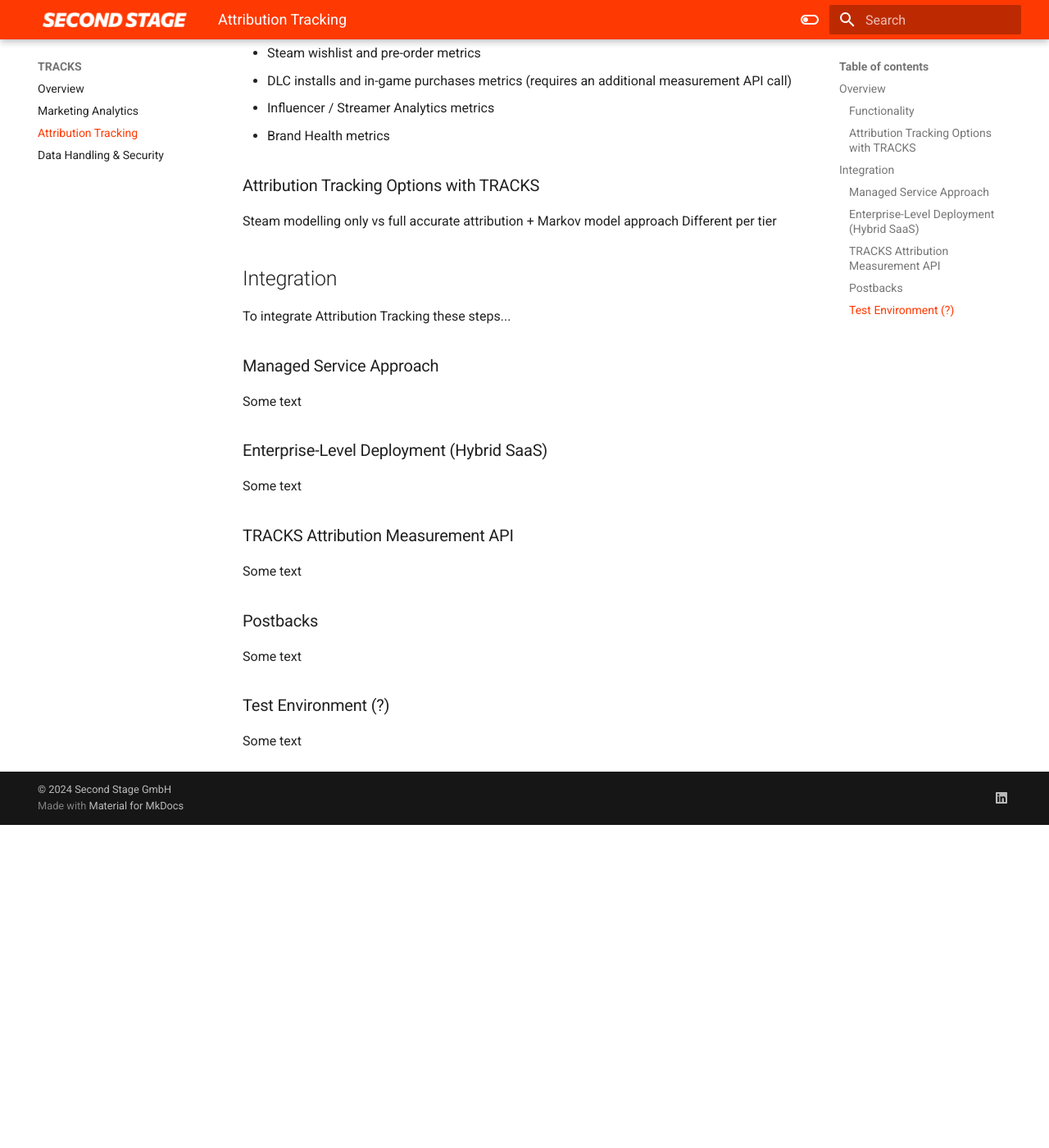
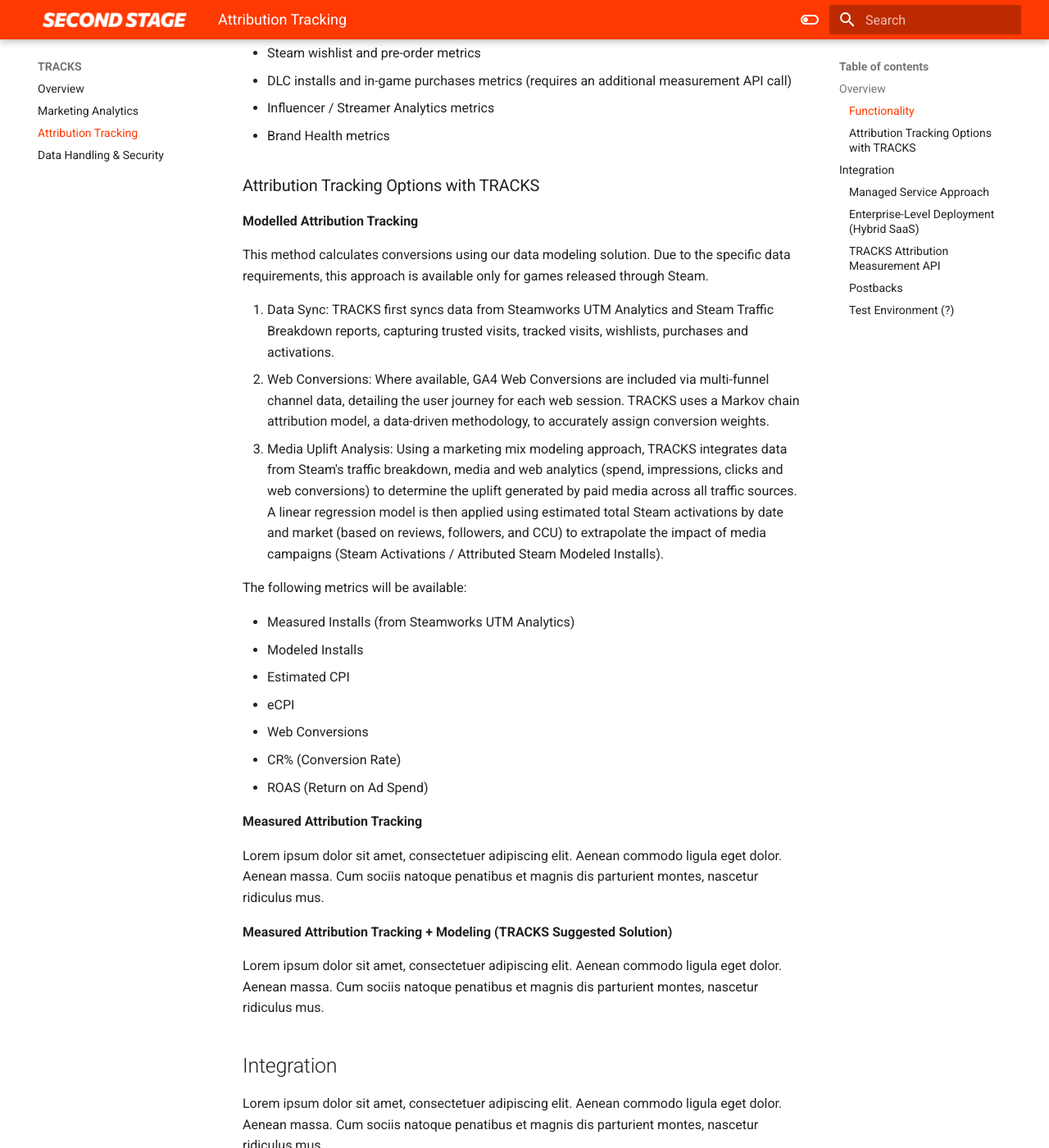
Before and after one commit to secondstage-io/tracks-documentation, an MkDocs documentation site: the page built from docs/tracks/attribution-tracking.md, in a window 1280 px wide and 1400 px high, scrolled down 2520 px. Shown: the whole window at 82% size. Built offline with MkDocs 1.6.1 and Material for MkDocs 9.7.7, drawn with Linux system fonts in a browser that asks for light colours; before the commit the page ends 3526 px from its top, so only the background shows below that; some of the changed text lies outside the part shown.

Commit message:
Update attribution-tracking.md
additional content

```diff
--- a/docs/tracks/attribution-tracking.md
+++ b/docs/tracks/attribution-tracking.md
@@ -62,16 +62,39 @@
 
 ### Attribution Tracking Options with TRACKS
 
-Steam modelling only vs full accurate attribution + Markov model approach
-Different per tier
+**Modelled Attribution Tracking**
+
+This method calculates conversions using our data modeling solution. Due to the specific data requirements, this approach is available only for games released through Steam.
+
+1. Data Sync: TRACKS first syncs data from Steamworks UTM Analytics and Steam Traffic Breakdown reports, capturing trusted visits, tracked visits, wishlists, purchases and activations.
+2. Web Conversions: Where available, GA4 Web Conversions are included via multi-funnel channel data, detailing the user journey for each web session. TRACKS uses a Markov chain attribution model, a data-driven methodology, to accurately assign conversion weights.
+3. Media Uplift Analysis: Using a marketing mix modeling approach, TRACKS integrates data from Steam's traffic breakdown, media and web analytics (spend, impressions, clicks and web conversions) to determine the uplift generated by paid media across all traffic sources. A linear regression model is then applied using estimated total Steam activations by date and market (based on reviews, followers, and CCU) to extrapolate the impact of media campaigns (Steam Activations / Attributed Steam Modeled Installs).
+
+The following metrics will be available:
+
+- Measured Installs (from Steamworks UTM Analytics)
+- Modeled Installs
+- Estimated CPI
+- eCPI
+- Web Conversions
+- CR% (Conversion Rate)
+- ROAS (Return on Ad Spend)
+
+**Measured Attribution Tracking**
+
+Lorem ipsum dolor sit amet, consectetuer adipiscing elit. Aenean commodo ligula eget dolor. Aenean massa. Cum sociis natoque penatibus et magnis dis parturient montes, nascetur ridiculus mus.
+
+**Measured Attribution Tracking + Modeling (TRACKS Suggested Solution)**
+
+Lorem ipsum dolor sit amet, consectetuer adipiscing elit. Aenean commodo ligula eget dolor. Aenean massa. Cum sociis natoque penatibus et magnis dis parturient montes, nascetur ridiculus mus.
 
 ## Integration
 
-To integrate Attribution Tracking these steps...
+Lorem ipsum dolor sit amet, consectetuer adipiscing elit. Aenean commodo ligula eget dolor. Aenean massa. Cum sociis natoque penatibus et magnis dis parturient montes, nascetur ridiculus mus.
 
 ### Managed Service Approach
 
-Some text
+Integration Plan & Checklist
 
 ### Enterprise-Level Deployment (Hybrid SaaS)
 
```
